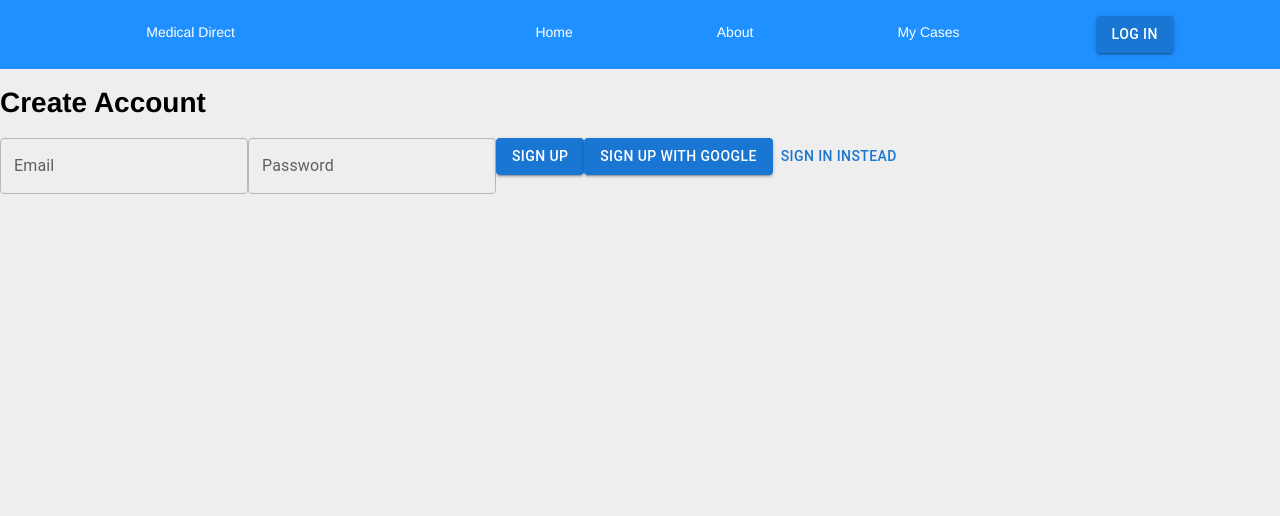
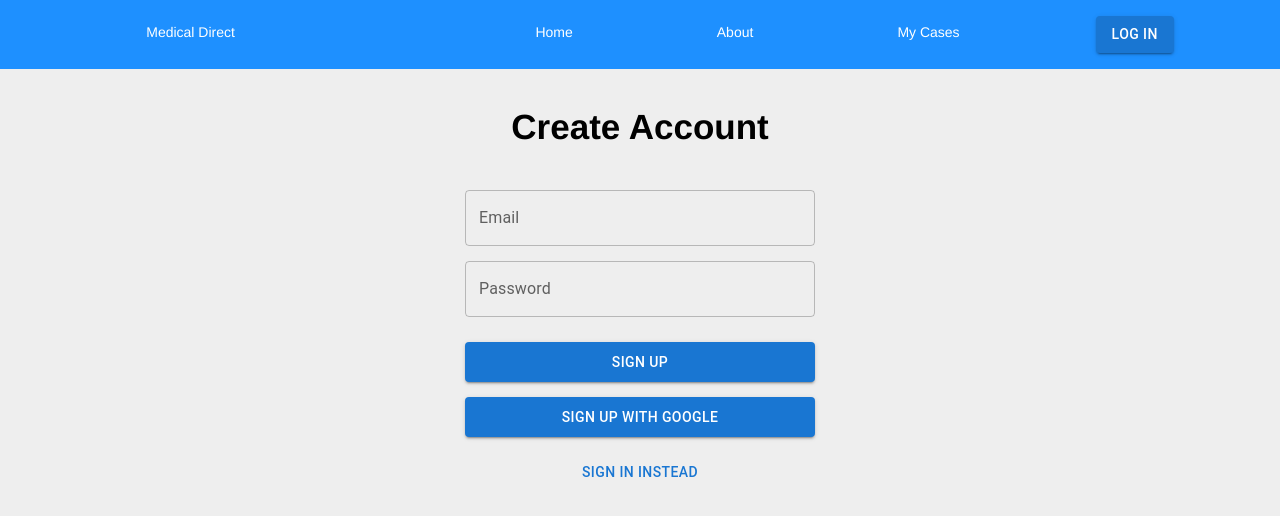
Before and after one commit to medi-bro/imgdb.app, a React (Create React App) app: page /login in a window 1280 px wide. Both pictures are taken after a click on the button "SIGN UP INSTEAD". Shown: the top 516 px of the page. Built offline with nearby package versions, Linux system fonts and the light colour scheme; no server answers.

Commit message:
Added CSS to SignUpForm

```diff
--- /dev/null
+++ b/src/components/logins/SignUpForm.css
@@ -0,0 +1,33 @@
+#sign-up-form {
+    margin: auto;
+    padding: 10px;
+
+    display: flex;
+    flex-direction: column;
+    align-items: center;
+    width: 350px;
+    gap: 15px;
+}
+
+#sign-up-form h1 {
+    text-align: center;
+    padding: 5px;
+    font-size: 2.5em;
+}
+
+#sign-up-form .MuiFormControl-root {
+    width: inherit;
+}
+
+#sign-up-form button {
+    width: inherit;
+    height: 40px;
+}
+
+#sign-up  {
+    margin-top: 10px !important;
+}
+
+#sign-in-instead {
+    width: auto !important;
+}
--- a/src/components/logins/SignUpForm.js
+++ b/src/components/logins/SignUpForm.js
@@ -3,6 +3,7 @@ import { auth } from "../../firebase-access";
 import { createUserWithEmailAndPassword, GoogleAuthProvider, signInWithPopup } from "firebase/auth";
 import { TextField, Button } from "@mui/material";
 import { validateEmail, validatePassword } from "./LoginsValidation";
+import "./SignUpForm.css"
 
 const proiderGoogle = new GoogleAuthProvider();
 const signInWithGoogle = () => {
@@ -76,7 +77,7 @@ const SignUpForm = (props) => {
                 />
             <Button id="sign-up" type="submit" onClick={handleSignUp}  variant="contained">Sign Up</Button>
             <Button onClick={signInWithGoogle} variant="contained">Sign Up With Google</Button>
-            <Button onClick={props.onPreferSignIn}>Sign In Instead</Button>
+            <Button id="sign-in-instead" onClick={props.onPreferSignIn}>Sign In Instead</Button>
         </div>
     );
 };
```
